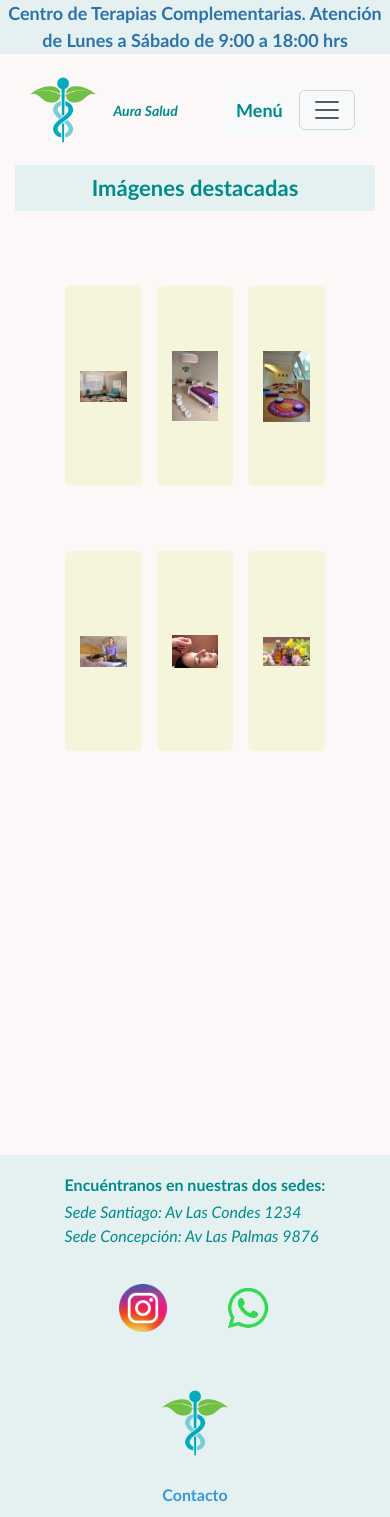
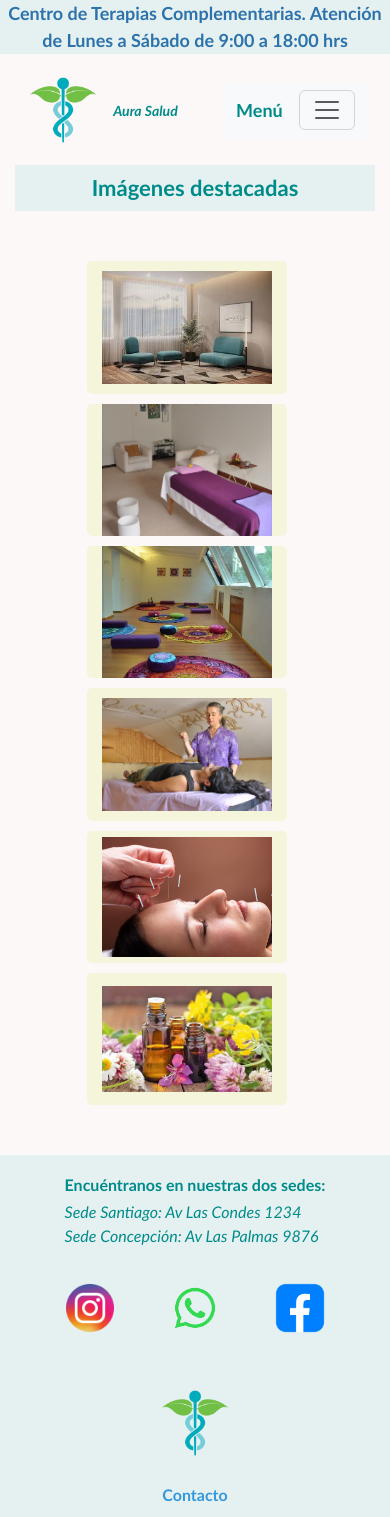
Before and after one commit to Barbara-Soto98/Terapias-complementarias, a plain HTML site: page html/galeria.html in a window 390 px wide. Drawn offline with nearby package versions, Linux system fonts and the light colour scheme.

Commit message:
Corrijo grid y formatos de imágenes

```diff
--- a/html/galeria.html
+++ b/html/galeria.html
@@ -71,7 +71,6 @@
 
         <h1 class="fw-bold">Imágenes destacadas</h1>
 
-
         <section class="grid-container">
 
             <div class="grid-item-01">
@@ -109,6 +108,7 @@
 
     <footer>
 
+        <!--Direcciones-->
         <section class="direcciones">
             <h2 class="fw-semibold">Encuéntranos en nuestras dos sedes:</h2>
             <div class="fst-italic">Sede Santiago: Av Las Condes 1234</div>
@@ -116,6 +116,7 @@
 
         </section>
 
+        <!--Redes sociales-->
         <div class="redes-sociales">
             <a href="https://www.instagram.com/" target="_blank">
                 <img src="../assets/instagram.webp" alt="logo-instagram">
@@ -123,6 +124,10 @@
 
             <a href="https://web.whatsapp.com/" target="_blank">
                 <img src="../assets/whatsapp.webp" alt="logo-whatsapp">
+            </a>
+
+            <a href="https://www.facebook.com/" target="_blank">
+                <img src="../assets/facebook.webp" alt="logo-facebook">
             </a>
 
         </div>
--- a/scss/components/_button.scss
+++ b/scss/components/_button.scss
@@ -1,4 +1,6 @@
 @import "../utilities/variables";
+
+//Botón reserva de hora//
 
 .boton {
   background-color: $button-bg-color;
--- a/scss/layout/_footer.scss
+++ b/scss/layout/_footer.scss
@@ -1,14 +1,14 @@
   footer {
     display: flex;
-    flex-wrap: wrap; /* Permite que los elementos se ajusten en pantallas pequeñas */
-    justify-content: space-between; /* Distribuye los elementos horizontalmente */
-    align-items: center; /* Centra verticalmente */
+    flex-wrap: wrap; /* Para adaptar a pantalla pequeña*/
+    justify-content: space-between;
+    align-items: center;
     padding: 10px;
     background-color: $secondary-bg-color;
     color: darkcyan;
 
     .direcciones {
-      flex: 1 1 40%; /* Ocupa un 40% del espacio en pantallas grandes */
+      flex: 1 1 40%;
       margin-bottom: 5px;
 
       h2 {
@@ -22,20 +22,20 @@
     }
 
     .logo {
-      flex: 0 0 auto; /* Mantiene el tamaño fijo para el logo */
-      max-width: 150px; /* Controla el tamaño máximo del logo */
+      flex: 0 0 auto;
+      max-width: 150px;
       margin: 5px;
     }
 
     a {
-      flex: 0 0 auto; /* Mantiene el tamaño fijo */
-      color: #3498db; /* Enlace azul */
+      flex: 0 0 auto;
+      color: #3498db;
       text-decoration: none;
       font-size: 1rem;
       font-weight: bold;
 
       &:hover {
-        color: #0c6c79; /* Cambia a blanco al pasar el mouse */
+        color: #0c6c79;
         text-decoration: underline;
       }
     }
@@ -47,8 +47,8 @@
     }
 
     .redes-sociales img {
-      flex: 0 0 auto; /* Mantiene el tamaño fijo para el logo */
-      max-width: 80px; /* Controla el tamaño máximo del logo */
+      flex: 0 0 auto;
+      max-width: 80px;
       margin: 5px;
       justify-content: left;
     }
--- a/scss/layout/_form.scss
+++ b/scss/layout/_form.scss
@@ -1,11 +1,11 @@
+//Formulario de contacto//
+
 .formulario {
     width: $form-width;
     padding: 20px;
     background: #ffffff;
     border-radius: 8px;
     box-shadow: 0 4px 6px rgba(0, 0, 0, 0.1);
-
-
 
     .mb-3 {
       margin-bottom: 15px;
@@ -31,6 +31,7 @@
       }
     }
 
+    //Botón para enviar formulario//
     .boton {
       display: block;
       width: 100%;
@@ -51,10 +52,10 @@
 
   .contenedor-formulario{
     display: flex;
-  justify-content: center; /* Centra horizontalmente */
-  align-items: center;    /* Centra verticalmente */
-  height: 100vh;          /* Ocupa toda la altura de la ventana */
-  margin: 0;              /* Elimina márgenes por defecto */
+  justify-content: center;
+  align-items: center;
+  height: 100vh;
+  margin: 0;
   }
 
   .h2-formulario{
--- a/scss/layout/_grid.scss
+++ b/scss/layout/_grid.scss
@@ -1,3 +1,4 @@
+//Grid imágenes galería//
 
 .grid-container {
   margin: 50px;
--- a/scss/layout/_header.scss
+++ b/scss/layout/_header.scss
@@ -30,7 +30,6 @@ header {
      }
 
 
-
   .logo {
     width: 50px;
     float: right;
--- a/scss/media-queries/_mobile.scss
+++ b/scss/media-queries/_mobile.scss
@@ -17,9 +17,42 @@
 
 
   .grid-container {
+    width: 100%;
+    max-width: 200px;
+    margin-left: 20%;
+    margin-right: 60%;
+    display: flex;
+    flex-direction: column;
+    align-content:center;
+    gap: 10px;
     grid-template-columns: repeat(1, 1fr);
+    grid-template-columns: repeat(6, auto);
+    grid-template-areas:
+    "item-01"
+    "item-02"
+    "item-03"
+    "item-04"
+    "item-05"
+    "item-06"
+    ;
   }
 
+    .grid-item {
+      margin-left: 20%;
+      margin-right: 70%;
+      width: 100%;
+      max-width: 400px;
+      flex-direction: column;
+      justify-items: center;
+      align-items: center;
+    }
 
+      .container-img{
+        justify-content: center;
+        img{
+          width: 100%;
+          max-width: 300px;
+        }
+      }
 
 }
```
Also changed, not shown: html/contacto.html (+7 -9 lines), html/profesionales.html (+7 -2 lines), html/servicios.html (+7 -0 lines), index.html (+8 -3 lines), scss/components/_components.scss (+1 -6 lines), assets/facebook.webp (added), css/style.css, 1 other file. Lines whose indentation alone changed are shown as unchanged.
